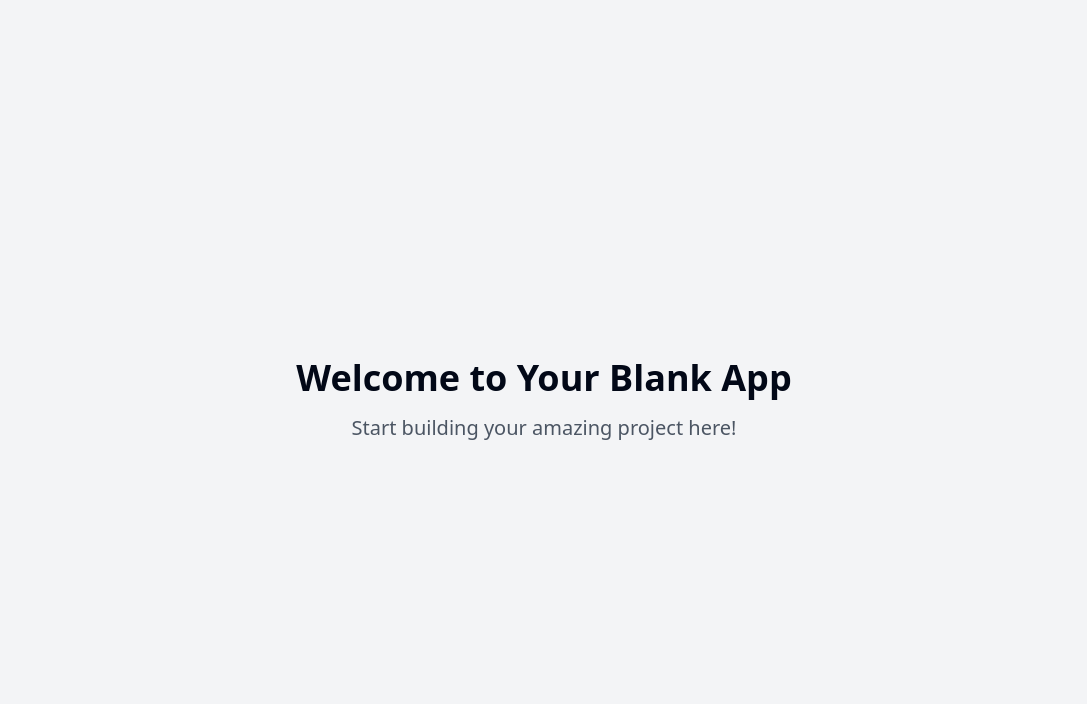
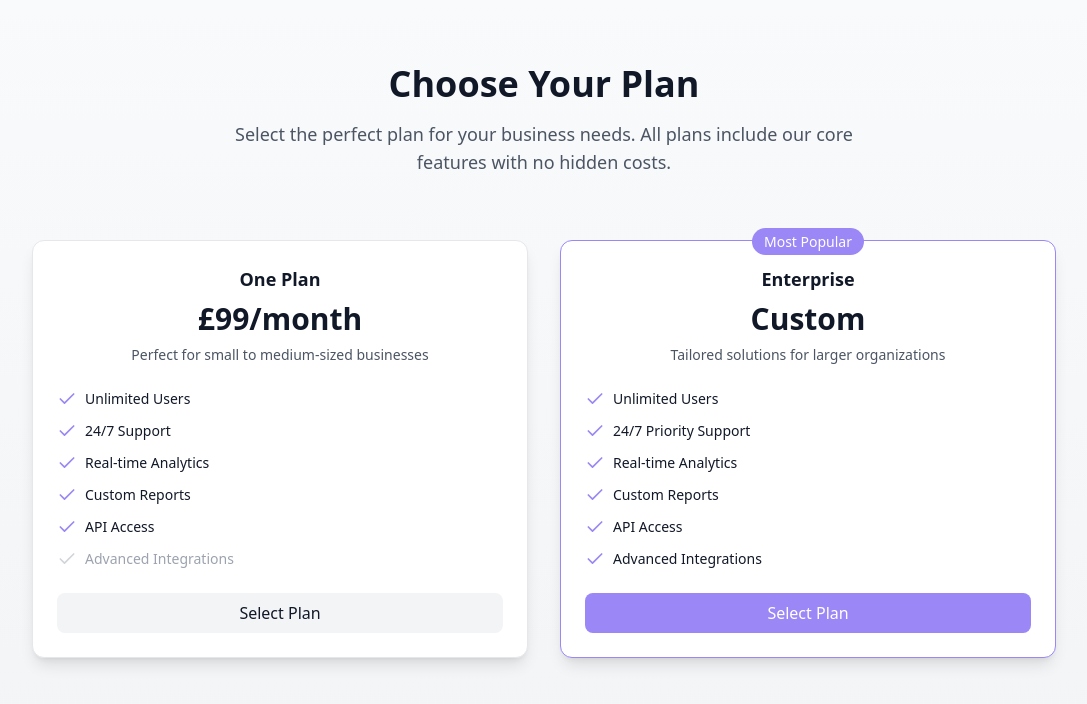
Before and after one commit to thecleanbean/cloud-subscription-hub-e5d188b0, a React (Vite) app: page / in a window 1280 px wide. Shown: the top 704 px of the page, without its empty margins (96-1183 px from the left). Built offline with nearby package versions, Linux system fonts and the light colour scheme.

Commit message:
Add subscription offerings feature
Implement a web app/page that provides subscription offerings using Cleancloud's API. Ensure customers can exclusively register, sign up, and enter their details through Cleancloud while utilizing our current plans.
[skip gpt_engineer]

```diff
--- a/package.json
+++ b/package.json
@@ -45,6 +45,7 @@
     "cmdk": "^1.0.0",
     "date-fns": "^3.6.0",
     "embla-carousel-react": "^8.3.0",
+    "framer-motion": "^11.16.0",
     "input-otp": "^1.2.4",
     "lucide-react": "^0.462.0",
     "next-themes": "^0.3.0",
--- /dev/null
+++ b/src/components/PricingCard.tsx
@@ -0,0 +1,76 @@
+import { motion } from "framer-motion";
+import { Check } from "lucide-react";
+
+interface PricingFeature {
+  name: string;
+  included: boolean;
+}
+
+interface PricingCardProps {
+  name: string;
+  price: string;
+  description: string;
+  features: PricingFeature[];
+  isPopular?: boolean;
+  onSelect: () => void;
+}
+
+export const PricingCard = ({
+  name,
+  price,
+  description,
+  features,
+  isPopular,
+  onSelect,
+}: PricingCardProps) => {
+  return (
+    <motion.div
+      initial={{ opacity: 0, y: 20 }}
+      animate={{ opacity: 1, y: 0 }}
+      transition={{ duration: 0.5 }}
+      className={`relative p-6 bg-white rounded-xl shadow-lg border ${
+        isPopular ? "border-primary" : "border-gray-200"
+      } transition-all duration-300 hover:shadow-xl`}
+    >
+      {isPopular && (
+        <div className="absolute -top-3 left-1/2 transform -translate-x-1/2">
+          <span className="bg-primary text-white px-3 py-1 rounded-full text-sm font-medium">
+            Most Popular
+          </span>
+        </div>
+      )}
+      <div className="text-center mb-6">
+        <h3 className="text-lg font-semibold text-gray-900 mb-2">{name}</h3>
+        <div className="text-3xl font-bold text-gray-900 mb-2">{price}</div>
+        <p className="text-gray-600 text-sm">{description}</p>
+      </div>
+      <ul className="space-y-3 mb-6">
+        {features.map((feature, index) => (
+          <li
+            key={index}
+            className={`flex items-center ${
+              feature.included ? "text-gray-900" : "text-gray-400"
+            }`}
+          >
+            <Check
+              className={`w-5 h-5 mr-2 ${
+                feature.included ? "text-primary" : "text-gray-300"
+              }`}
+            />
+            <span className="text-sm">{feature.name}</span>
+          </li>
+        ))}
+      </ul>
+      <button
+        onClick={onSelect}
+        className={`w-full py-2 px-4 rounded-lg transition-all duration-300 ${
+          isPopular
+            ? "bg-primary text-white hover:bg-primary-dark"
+            : "bg-gray-100 text-gray-900 hover:bg-gray-200"
+        }`}
+      >
+        Select Plan
+      </button>
+    </motion.div>
+  );
+};
--- /dev/null
+++ b/src/components/RegistrationForm.tsx
@@ -0,0 +1,143 @@
+import { useState } from "react";
+import { motion } from "framer-motion";
+import { useToast } from "@/components/ui/use-toast";
+
+interface RegistrationFormProps {
+  selectedPlan: string;
+  onSubmit: (data: any) => void;
+}
+
+export const RegistrationForm = ({
+  selectedPlan,
+  onSubmit,
+}: RegistrationFormProps) => {
+  const { toast } = useToast();
+  const [formData, setFormData] = useState({
+    firstName: "",
+    lastName: "",
+    email: "",
+    phone: "",
+    company: "",
+  });
+
+  const handleSubmit = async (e: React.FormEvent) => {
+    e.preventDefault();
+    try {
+      // Here we'll integrate with CleanCloud API
+      const response = await fetch("https://cleancloudapp.com/api/v1/register", {
+        method: "POST",
+        headers: {
+          "Content-Type": "application/json",
+        },
+        body: JSON.stringify({
+          ...formData,
+          plan: selectedPlan,
+        }),
+      });
+
+      if (!response.ok) {
+        throw new Error("Registration failed");
+      }
+
+      toast({
+        title: "Registration successful",
+        description: "We'll be in touch shortly to complete your setup.",
+      });
+
+      onSubmit(formData);
+    } catch (error) {
+      toast({
+        variant: "destructive",
+        title: "Registration failed",
+        description: "Please try again or contact support.",
+      });
+    }
+  };
+
+  return (
+    <motion.div
+      initial={{ opacity: 0 }}
+      animate={{ opacity: 1 }}
+      transition={{ duration: 0.5 }}
+      className="max-w-md mx-auto bg-white p-8 rounded-xl shadow-lg"
+    >
+      <h2 className="text-2xl font-semibold text-gray-900 mb-6">
+        Complete Registration
+      </h2>
+      <form onSubmit={handleSubmit} className="space-y-4">
+        <div className="grid grid-cols-2 gap-4">
+          <div>
+            <label className="block text-sm font-medium text-gray-700 mb-1">
+              First Name
+            </label>
+            <input
+              type="text"
+              required
+              className="w-full px-3 py-2 border border-gray-300 rounded-lg focus:ring-2 focus:ring-primary focus:border-transparent"
+              value={formData.firstName}
+              onChange={(e) =>
+                setFormData({ ...formData, firstName: e.target.value })
+              }
+            />
+          </div>
+          <div>
+            <label className="block text-sm font-medium text-gray-700 mb-1">
+              Last Name
+            </label>
+            <input
+              type="text"
+              required
+              className="w-full px-3 py-2 border border-gray-300 rounded-lg focus:ring-2 focus:ring-primary focus:border-transparent"
+              value={formData.lastName}
+              onChange={(e) =>
+                setFormData({ ...formData, lastName: e.target.value })
+              }
+            />
+          </div>
+        </div>
+        <div>
+          <label className="block text-sm font-medium text-gray-700 mb-1">
+            Email
+          </label>
+          <input
+            type="email"
+            required
+            className="w-full px-3 py-2 border border-gray-300 rounded-lg focus:ring-2 focus:ring-primary focus:border-transparent"
+            value={formData.email}
+            onChange={(e) => setFormData({ ...formData, email: e.target.value })}
+          />
+        </div>
+        <div>
+          <label className="block text-sm font-medium text-gray-700 mb-1">
+            Phone
+          </label>
+          <input
+            type="tel"
+            required
+            className="w-full px-3 py-2 border border-gray-300 rounded-lg focus:ring-2 focus:ring-primary focus:border-transparent"
+            value={formData.phone}
+            onChange={(e) => setFormData({ ...formData, phone: e.target.value })}
+          />
+        </div>
+        <div>
+          <label className="block text-sm font-medium text-gray-700 mb-1">
+            Company Name
+          </label>
+          <input
+            type="text"
+            required
+            className="w-full px-3 py-2 border border-gray-300 rounded-lg focus:ring-2 focus:ring-primary focus:border-transparent"
+            value={formData.company}
+            onChange={(e) => setFormData({ ...formData, company: e.target.value })}
+          />
+        </div>
+        <button
+          type="submit"
+          className="w-full bg-primary text-white py-2 rounded-lg hover:bg-primary-dark transition-colors duration-300"
+        >
+          Complete Registration
+        </button>
+      </form>
+    </motion.div>
+  );
+};
--- a/src/pages/Index.tsx
+++ b/src/pages/Index.tsx
@@ -1,11 +1,92 @@
-// Update this page (the content is just a fallback if you fail to update the page)
+import { useState } from "react";
+import { motion } from "framer-motion";
+import { PricingCard } from "@/components/PricingCard";
+import { RegistrationForm } from "@/components/RegistrationForm";
+
+const plans = [
+  {
+    name: "One Plan",
+    price: "£99/month",
+    description: "Perfect for small to medium-sized businesses",
+    features: [
+      { name: "Unlimited Users", included: true },
+      { name: "24/7 Support", included: true },
+      { name: "Real-time Analytics", included: true },
+      { name: "Custom Reports", included: true },
+      { name: "API Access", included: true },
+      { name: "Advanced Integrations", included: false },
+    ],
+  },
+  {
+    name: "Enterprise",
+    price: "Custom",
+    description: "Tailored solutions for larger organizations",
+    features: [
+      { name: "Unlimited Users", included: true },
+      { name: "24/7 Priority Support", included: true },
+      { name: "Real-time Analytics", included: true },
+      { name: "Custom Reports", included: true },
+      { name: "API Access", included: true },
+      { name: "Advanced Integrations", included: true },
+    ],
+    isPopular: true,
+  },
+];
 
 const Index = () => {
+  const [selectedPlan, setSelectedPlan] = useState<string | null>(null);
+  const [showRegistration, setShowRegistration] = useState(false);
+
+  const handlePlanSelect = (planName: string) => {
+    setSelectedPlan(planName);
+    setShowRegistration(true);
+  };
+
+  const handleRegistrationSubmit = (data: any) => {
+    console.log("Registration data:", data);
+    // Additional handling after successful registration
+  };
+
   return (
-    <div className="min-h-screen flex items-center justify-center bg-gray-100">
-      <div className="text-center">
-        <h1 className="text-4xl font-bold mb-4">Welcome to Your Blank App</h1>
-        <p className="text-xl text-gray-600">Start building your amazing project here!</p>
+    <div className="min-h-screen bg-gradient-to-b from-gray-50 to-gray-100">
+      <div className="container mx-auto px-4 py-16">
+        <motion.div
+          initial={{ opacity: 0, y: 20 }}
+          animate={{ opacity: 1, y: 0 }}
+          transition={{ duration: 0.5 }}
+          className="text-center mb-16"
+        >
+          <h1 className="text-4xl font-bold text-gray-900 mb-4">
+            Choose Your Plan
+          </h1>
+          <p className="text-lg text-gray-600 max-w-2xl mx-auto">
+            Select the perfect plan for your business needs. All plans include our
+            core features with no hidden costs.
+          </p>
+        </motion.div>
+
+        {!showRegistration ? (
+          <div className="grid md:grid-cols-2 gap-8 max-w-5xl mx-auto">
+            {plans.map((plan) => (
+              <PricingCard
+                key={plan.name}
+                {...plan}
+                onSelect={() => handlePlanSelect(plan.name)}
+              />
+            ))}
+          </div>
+        ) : (
+          <motion.div
+            initial={{ opacity: 0, scale: 0.95 }}
+            animate={{ opacity: 1, scale: 1 }}
+            transition={{ duration: 0.3 }}
+          >
+            <RegistrationForm
+              selectedPlan={selectedPlan!}
+              onSubmit={handleRegistrationSubmit}
+            />
+          </motion.div>
+        )}
       </div>
     </div>
   );
--- a/tailwind.config.ts
+++ b/tailwind.config.ts
@@ -12,85 +12,64 @@ export default {
   theme: {
     container: {
       center: true,
-			padding: '2rem',
+      padding: "2rem",
       screens: {
-				'2xl': '1400px'
-			}
+        "2xl": "1400px",
+      },
     },
     extend: {
       colors: {
-				border: 'hsl(var(--border))',
-				input: 'hsl(var(--input))',
-				ring: 'hsl(var(--ring))',
-				background: 'hsl(var(--background))',
-				foreground: 'hsl(var(--foreground))',
+        border: "hsl(var(--border))",
+        input: "hsl(var(--input))",
+        ring: "hsl(var(--ring))",
+        background: "hsl(var(--background))",
+        foreground: "hsl(var(--foreground))",
         primary: {
-					DEFAULT: 'hsl(var(--primary))',
-					foreground: 'hsl(var(--primary-foreground))'
+          DEFAULT: "#9b87f5",
+          light: "#E5DEFF",
+          dark: "#7E69AB",
         },
         secondary: {
-					DEFAULT: 'hsl(var(--secondary))',
-					foreground: 'hsl(var(--secondary-foreground))'
-				},
-				destructive: {
-					DEFAULT: 'hsl(var(--destructive))',
-					foreground: 'hsl(var(--destructive-foreground))'
-				},
-				muted: {
-					DEFAULT: 'hsl(var(--muted))',
-					foreground: 'hsl(var(--muted-foreground))'
+          DEFAULT: "#8E9196",
+          light: "#F3F3F3",
+          dark: "#1A1F2C",
         },
         accent: {
-					DEFAULT: 'hsl(var(--accent))',
-					foreground: 'hsl(var(--accent-foreground))'
+          DEFAULT: "#D6BCFA",
+          light: "#E5DEFF",
+          dark: "#8B5CF6",
         },
-				popover: {
-					DEFAULT: 'hsl(var(--popover))',
-					foreground: 'hsl(var(--popover-foreground))'
-				},
-				card: {
-					DEFAULT: 'hsl(var(--card))',
-					foreground: 'hsl(var(--card-foreground))'
-				},
-				sidebar: {
-					DEFAULT: 'hsl(var(--sidebar-background))',
-					foreground: 'hsl(var(--sidebar-foreground))',
-					primary: 'hsl(var(--sidebar-primary))',
-					'primary-foreground': 'hsl(var(--sidebar-primary-foreground))',
-					accent: 'hsl(var(--sidebar-accent))',
-					'accent-foreground': 'hsl(var(--sidebar-accent-foreground))',
-					border: 'hsl(var(--sidebar-border))',
-					ring: 'hsl(var(--sidebar-ring))'
-				}
       },
       borderRadius: {
-				lg: 'var(--radius)',
-				md: 'calc(var(--radius) - 2px)',
-				sm: 'calc(var(--radius) - 4px)'
+        lg: "var(--radius)",
+        md: "calc(var(--radius) - 2px)",
+        sm: "calc(var(--radius) - 4px)",
       },
       keyframes: {
-				'accordion-down': {
-					from: {
-						height: '0'
+        "accordion-down": {
+          from: { height: "0" },
+          to: { height: "var(--radix-accordion-content-height)" },
         },
-					to: {
-						height: 'var(--radix-accordion-content-height)'
-					}
+        "accordion-up": {
+          from: { height: "var(--radix-accordion-content-height)" },
+          to: { height: "0" },
         },
-				'accordion-up': {
-					from: {
-						height: 'var(--radix-accordion-content-height)'
+        "fade-in": {
+          "0%": { opacity: "0", transform: "translateY(10px)" },
+          "100%": { opacity: "1", transform: "translateY(0)" },
         },
-					to: {
-						height: '0'
-					}
-				}
+        "slide-in": {
+          "0%": { transform: "translateX(-100%)" },
+          "100%": { transform: "translateX(0)" },
+        },
       },
       animation: {
-				'accordion-down': 'accordion-down 0.2s ease-out',
-				'accordion-up': 'accordion-up 0.2s ease-out'
-			}
-		}
+        "accordion-down": "accordion-down 0.2s ease-out",
+        "accordion-up": "accordion-up 0.2s ease-out",
+        "fade-in": "fade-in 0.5s ease-out",
+        "slide-in": "slide-in 0.3s ease-out",
+      },
+    },
   },
   plugins: [require("tailwindcss-animate")],
 } satisfies Config;
```
Also changed, not shown: 1 other file (tests, documents, lock files or other folders). Lines whose indentation alone changed are shown as unchanged.
